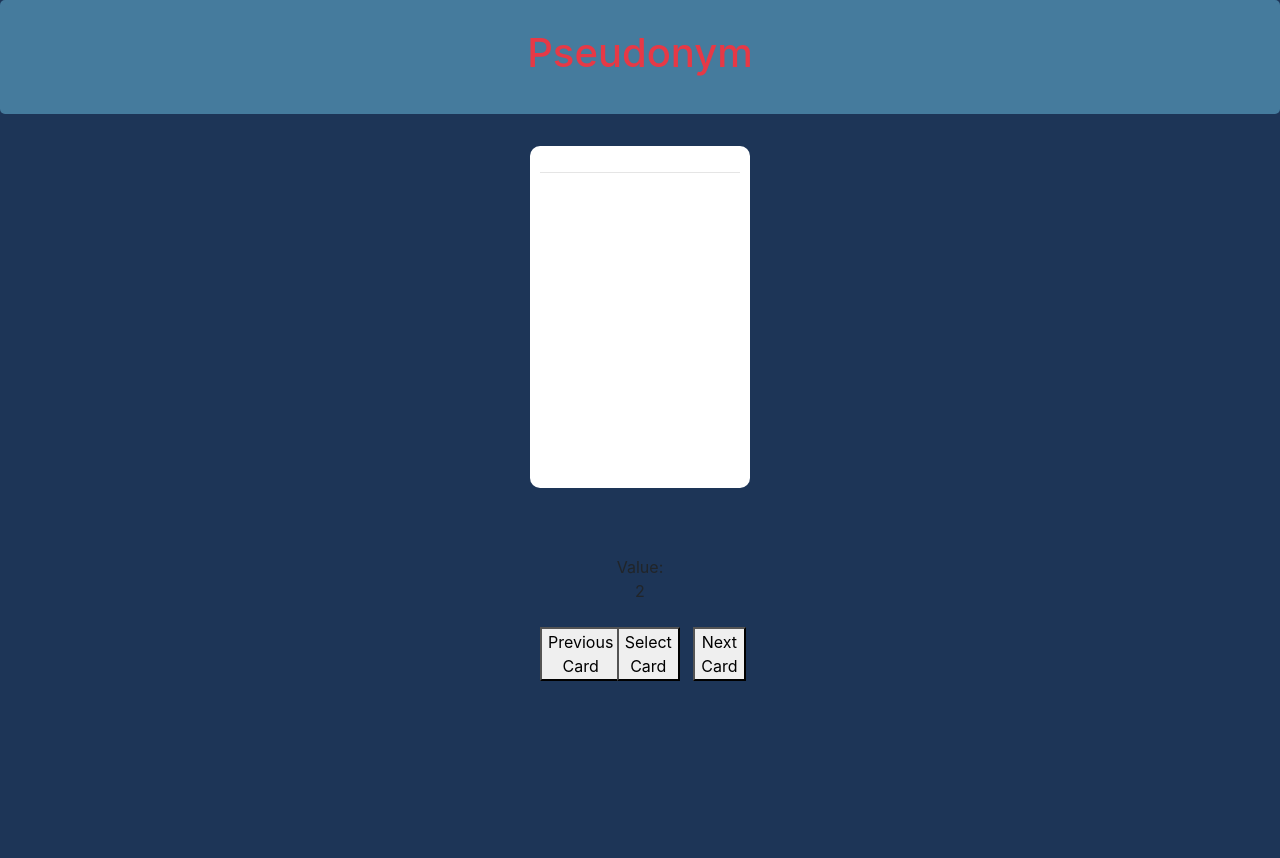
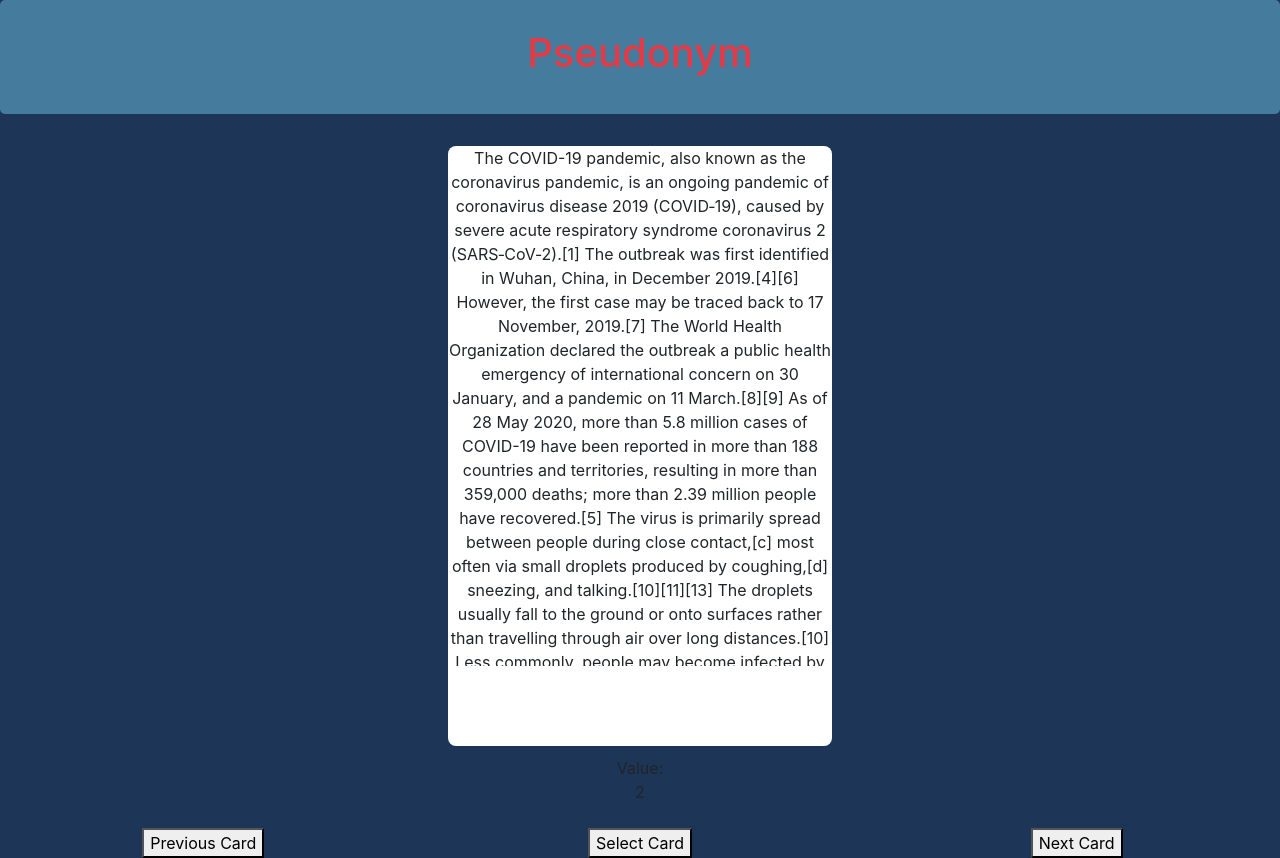
Before and after one commit to AdamWeatherby/MonikersGame, a Flask app: page /start in a window 1280 px wide. Before the commit the page ends 681 px from the top, so only its background shows below. Run offline with Flask 2, Linux system fonts and the light colour scheme; data that the repository does not hold is empty; some libraries are stand-ins or nearby versions.

Commit message:
Update cards.html

```diff
--- a/app/templates/cards.html
+++ b/app/templates/cards.html
@@ -71,18 +71,25 @@
 	</script>
 	<style>
 		.cardOutline {
-			width: 220px;
-			height: 342px;
+			width: 48vh;
+			height: 75vh;
 			text-align: center;
-			padding: 10px;
 			margin: 10px;
 			background: #FFF;
-			border-radius: 10px
+			border-radius: 1vh
 		}
 		.description {
-			width: 220px;
-			height: 342px;
+			width: 48vh;
+			height: 65vh;
 			overflow-y:auto;
+			font-size: 2vh;
+		}
+		::-webkit-scrollbar {
+			width: 0px;
+			background: transparent; /* make scrollbar transparent */
+		}
+		.title{
+			font-size: 5vh;
 		}
 	</style>
 </head>
@@ -97,10 +104,10 @@
 	<div align="center">
 		<div class= "cardOutline" >
 			<div class = "title" id="title">{{ title }}</div>
-			<hr />
-			<div class="description" id="description">{{ description }}</div>
+			<div class="description" id="description">The COVID-19 pandemic, also known as the coronavirus pandemic, is an ongoing pandemic of coronavirus disease 2019 (COVID‑19), caused by severe acute respiratory syndrome coronavirus 2 (SARS‑CoV‑2).[1] The outbreak was first identified in Wuhan, China, in December 2019.[4][6] However, the first case may be traced back to 17 November, 2019.[7] The World Health Organization declared the outbreak a public health emergency of international concern on 30 January, and a pandemic on 11 March.[8][9] As of 28 May 2020, more than 5.8 million cases of COVID-19 have been reported in more than 188 countries and territories, resulting in more than 359,000 deaths; more than 2.39 million people have recovered.[5] The virus is primarily spread between people during close contact,[c] most often via small droplets produced by coughing,[d] sneezing, and talking.[10][11][13] The droplets usually fall to the ground or onto surfaces rather than travelling through air over long distances.[10] Less commonly, people may become infected by touching a contaminated surface and then touching their face.[10][11] It is most contagious during the first three days after the onset of symptoms, although spread is possible before symptoms appear, and from people who do not show symptoms.[10][11]</div>
 			<br />
-			Value:<div id= "value"> {{ points }}</div><br />
+		</div>
+			Value:<div id= "value">{{ points }}</div><br />
 			<div class="row">
 				<div id="backButtonContainer" class="col-md-4">
 					<button id="backButton" onclick="changeCard(0)">Previous Card</button>
@@ -113,7 +120,6 @@
 				</div>
 			</div>
 		</div>
-	</div>
 
 
 </body>
```
